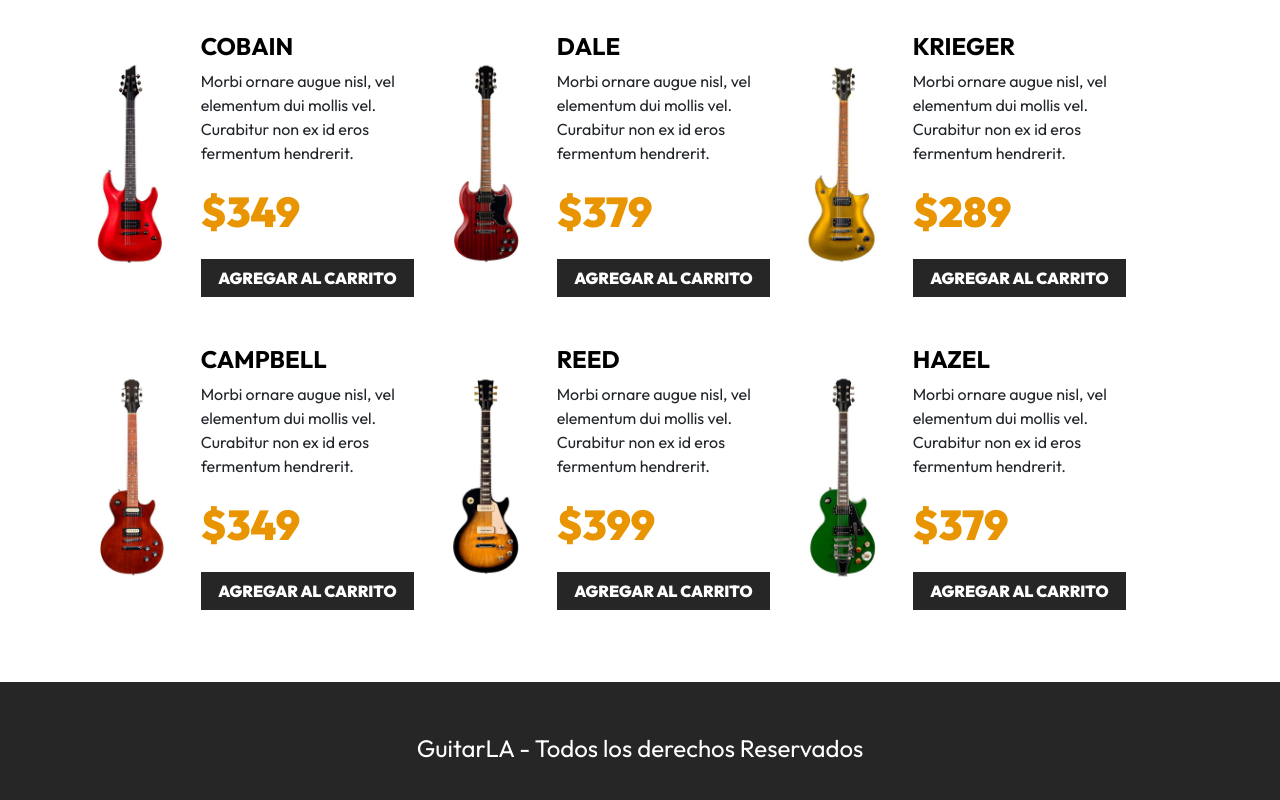
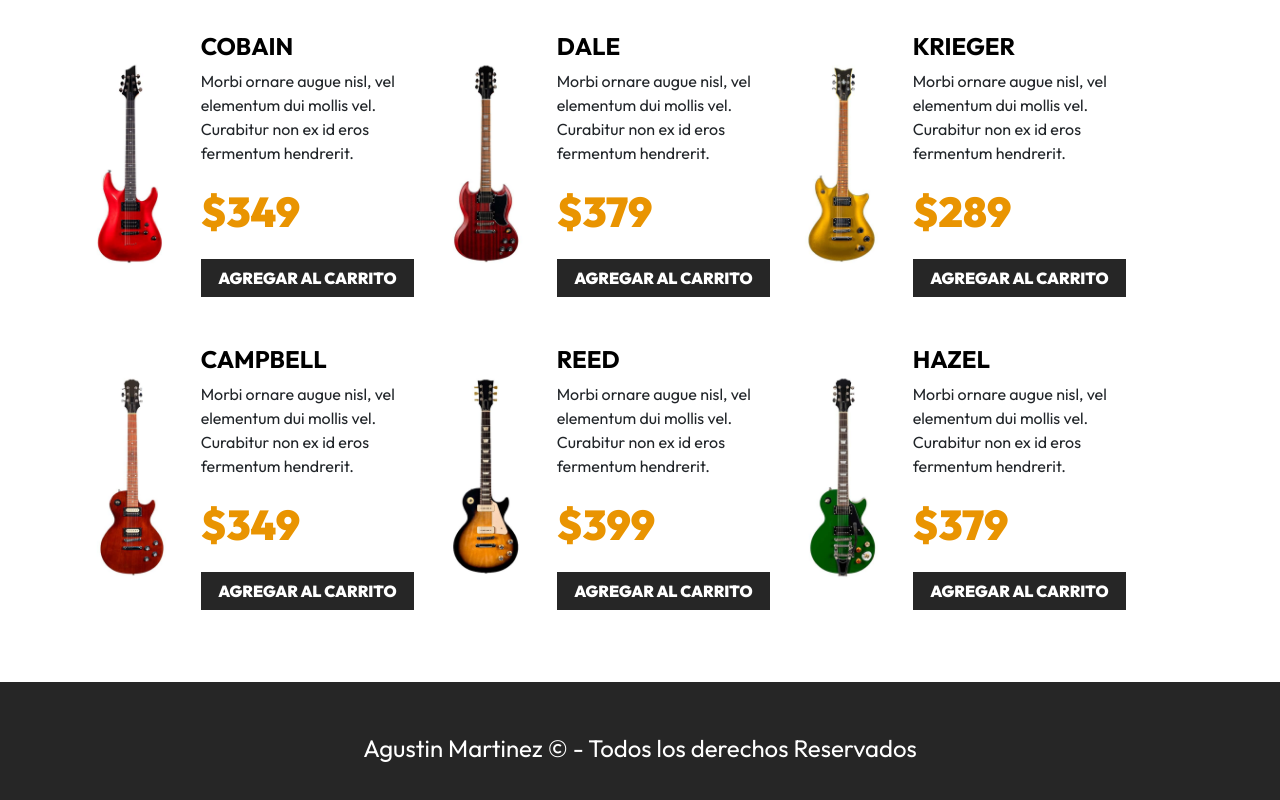
Before and after one commit to Soyagvs/shopping-cart, a React (Vite) app: page / in a window 1280 px wide. Shown: the part 960-1760 px from the top of the page. Built offline with nearby package versions, Linux system fonts and the light colour scheme.

Commit message:
edit footer

```diff
--- a/src/App.jsx
+++ b/src/App.jsx
@@ -96,7 +96,7 @@ function App() {
 
     <footer className="bg-dark mt-5 py-5">
         <div className="container-xl">
-            <p className="text-white text-center fs-4 mt-4 m-md-0">GuitarLA - Todos los derechos Reservados</p>
+            <p className="text-white text-center fs-4 mt-4 m-md-0">Agustin Martinez &copy; - Todos los derechos Reservados</p>
         </div>
     </footer>
     </>
```
